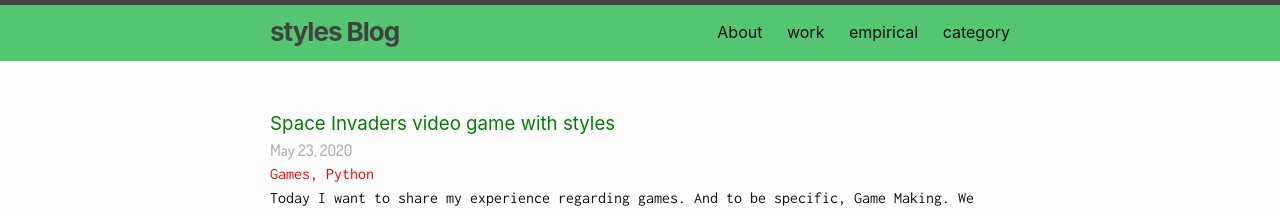
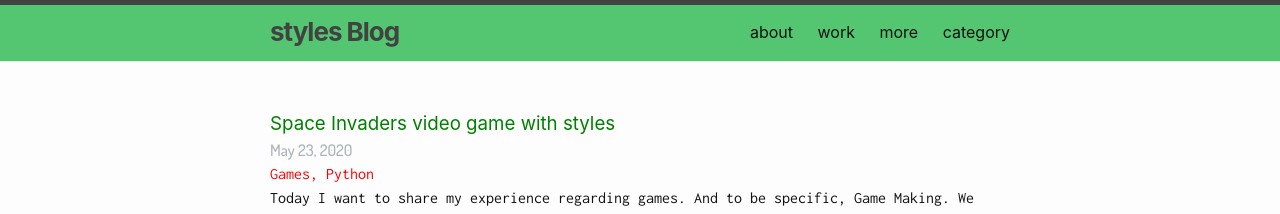
Before and after one commit to styles3544/Blog, a Jekyll site: the page built from index.html, in a window 1280 px wide. Shown: the top 214 px of the page. Built offline with Jekyll 4.4.1, drawn with Linux system fonts in a browser that asks for light colours.

Commit message:
Update default.html

```diff
--- a/_layouts/default.html
+++ b/_layouts/default.html
@@ -69,9 +69,9 @@
 
 
 
-                <div class="trigger"><a class="page-link" href="{{ site.baseurl }}/about/">About</a>
+                <div class="trigger"><a class="page-link" href="{{ site.baseurl }}/about/">about</a>
                     <a class="page-link" href="{{ site.baseurl }}/python/">work</a>
-                    <a class="page-link" href="{{ site.baseurl }}/empirical/">empirical</a>
+                    <a class="page-link" href="{{ site.baseurl }}/empirical/">more</a>
                     <a class="page-link" href="{{ site.baseurl }}/category/">category</a>
 
                 </div>
```
